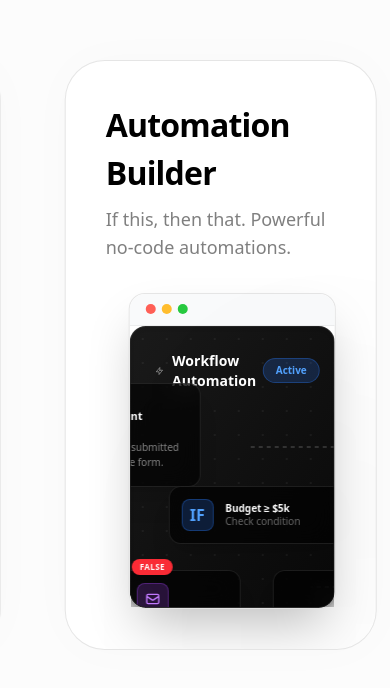
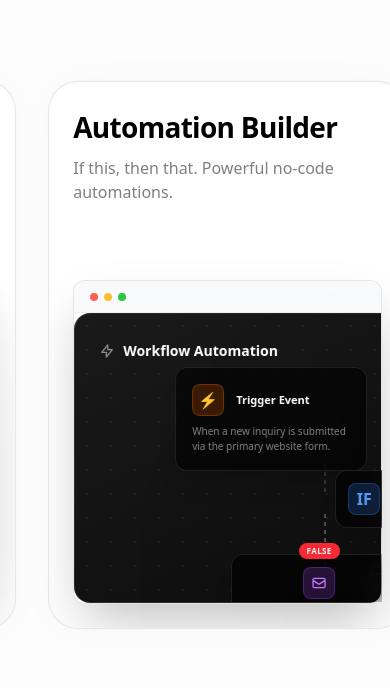
Before and after one commit to wasimfaiz/agency-website-2, a Next.js app: page /product in a window 390 px wide. Shown: the part 5131-5819 px from the top of the page. Built offline with nearby package versions, Linux system fonts and the light colour scheme; a web font is replaced by a local one.

Commit message:
fixed product scrolling cards in mobile view

```diff
--- a/src/app/product/page.tsx
+++ b/src/app/product/page.tsx
@@ -837,36 +837,38 @@ function HorizontalShowcase() {
   return (
     <section ref={targetRef} className="relative h-[300vh] bg-[#FCFCFC]">
       <div className="sticky top-0 flex h-screen items-center overflow-hidden">
-        <motion.div style={{ x }} className="flex gap-16 px-[10vw]">
+        <motion.div style={{ x }} className="flex gap-8 md:gap-16 px-[4vw] md:px-[10vw]">
           {showcaseItems.map((item, index) => (
             <div
               key={index}
-              className="group relative flex h-[70vh] w-[80vw] max-w-[1000px] shrink-0 flex-col justify-between overflow-hidden rounded-[40px] border border-black/10 bg-white p-10 shadow-[0_0_50px_rgba(0,0,0,0.02)] transition-colors hover:border-black/20"
+              className="group relative flex h-[65vh] md:h-[70vh] w-[92vw] md:w-[80vw] max-w-[1000px] shrink-0 flex-col justify-between overflow-hidden rounded-[30px] md:rounded-[40px] border border-black/10 bg-white p-6 md:p-10 shadow-[0_0_50px_rgba(0,0,0,0.02)] transition-colors hover:border-black/20"
             >
                {/* Context Header */}
-               <div className="relative z-10 w-full max-w-sm mb-8">
-                  <h3 className="text-[clamp(2rem,4vw,3rem)] font-bold text-black tracking-tight mb-2">
+               <div className="relative z-10 w-full max-w-sm mb-6 md:mb-8">
+                  <h3 className="text-[clamp(1.75rem,4vw,3rem)] font-bold text-black tracking-tight mb-2">
                     {item.title}
                   </h3>
-                  <p className="text-lg text-black/50">{item.desc}</p>
+                  <p className="text-base md:text-lg text-black/50">{item.desc}</p>
                </div>
 
                {/* Realistic Mockup Window */}
-               <div className="relative z-0 h-[65%] w-[90%] self-end rounded-2xl border border-black/10 bg-white shadow-2xl transition-transform duration-700 ease-out group-hover:-translate-y-8 group-hover:-translate-x-8">
+               <div className="relative z-0 h-[65%] w-full md:w-[90%] self-end rounded-xl md:rounded-2xl border border-black/10 bg-white shadow-2xl transition-transform duration-700 ease-out md:group-hover:-translate-y-8 md:group-hover:-translate-x-8">
                   {/* MacOS Window Controls */}
-                  <div className="flex h-8 w-full items-center px-4 gap-1.5 border-b border-black/5 bg-gray-50 rounded-t-2xl">
-                     <div className="h-2.5 w-2.5 rounded-full bg-[#ff5f56]" />
-                     <div className="h-2.5 w-2.5 rounded-full bg-[#ffbd2e]" />
-                     <div className="h-2.5 w-2.5 rounded-full bg-[#27c93f]" />
+                  <div className="flex h-8 w-full items-center px-4 gap-1.5 border-b border-black/5 bg-gray-50 rounded-t-xl md:rounded-t-2xl">
+                     <div className="h-2 w-2 md:h-2.5 md:w-2.5 rounded-full bg-[#ff5f56]" />
+                     <div className="h-2 w-2 md:h-2.5 md:w-2.5 rounded-full bg-[#ffbd2e]" />
+                     <div className="h-2 w-2 md:h-2.5 md:w-2.5 rounded-full bg-[#27c93f]" />
                   </div>
                   {/* Dynamic Mockup Content */}
-                  <div className="h-[calc(100%-2rem)] w-full overflow-hidden rounded-b-2xl">
-                     <ShowcaseMockup index={index} />
+                  <div className="h-[calc(100%-2rem)] w-full overflow-x-auto overflow-y-hidden custom-scrollbar rounded-b-xl md:rounded-b-2xl">
+                     <div className="min-w-[650px] md:min-w-full h-full">
+                        <ShowcaseMockup index={index} />
+                     </div>
                   </div>
                </div>
 
                {/* Decorative Gradient Glow below mockup */}
-               <div className="absolute right-0 bottom-0 w-1/2 h-1/2 bg-black/[0.03] rounded-tl-full blur-[80px] pointer-events-none" />
+               <div className="absolute right-0 bottom-0 w-1/2 h-1/2 bg-black/[0.03] rounded-tl-full blur-[60px] md:blur-[80px] pointer-events-none" />
             </div>
           ))}
         </motion.div>
```
